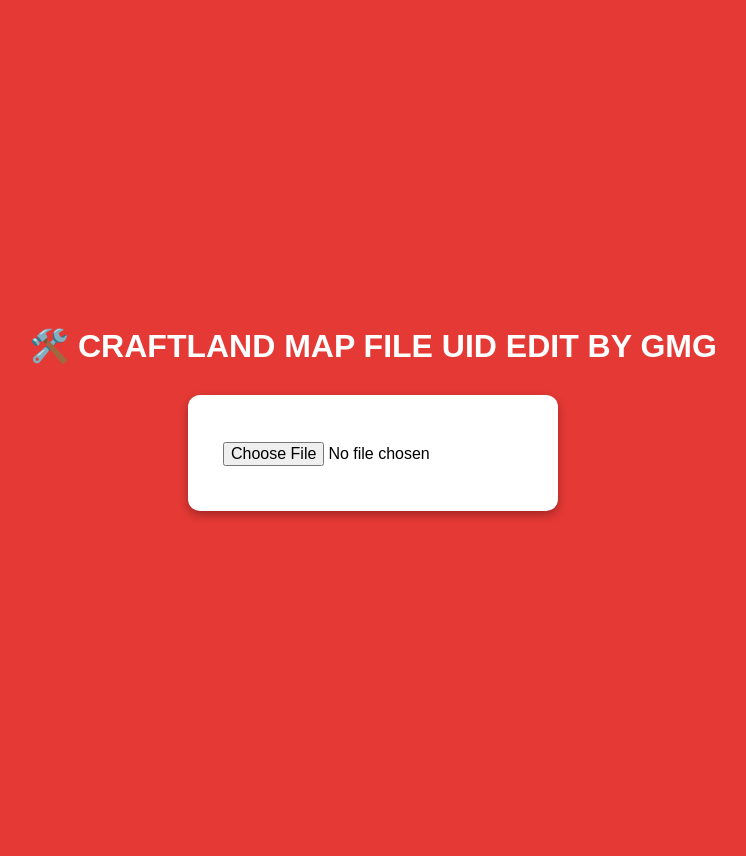
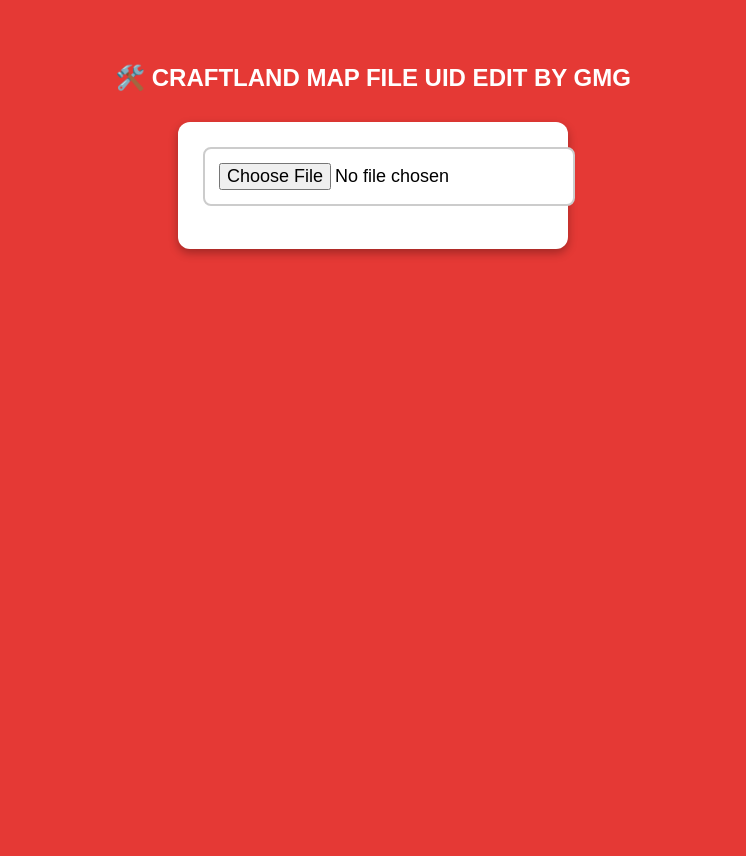
Before and after one commit to gmg181/GMGidinfo-web, a Flask app: page / in a window 1280 px wide. Shown: the whole page, without its empty margins (267-1013 px from the left). Before the commit the page ends 519 px from the top, so only its background shows below. Run offline with Flask 3, Linux system fonts and the light colour scheme.

Commit message:
Update index.html

```diff
--- a/templates/index.html
+++ b/templates/index.html
@@ -8,15 +8,17 @@
       display: flex;
       flex-direction: column;
       align-items: center;
-      justify-content: center;
+      justify-content: flex-start;
       min-height: 100vh;
       background-color: #e53935; /* Red background */
       color: #fff;
+      padding-top: 40px;
     }
 
-    h1, h3 {
+    h1 {
       text-align: center;
-      margin-bottom: 10px;
+      margin-bottom: 20px;
+      font-size: 24px;
     }
 
     form {
@@ -25,12 +27,21 @@
       padding: 25px;
       border-radius: 12px;
       box-shadow: 0 4px 10px rgba(0, 0, 0, 0.3);
-      width: 320px;
+      width: 340px;
       text-align: center;
-      margin-top: 20px;
+      margin-top: 10px;
     }
 
-    input[type="file"],
+    input[type="file"] {
+      padding: 14px;
+      font-size: 18px;
+      background-color: #fff;
+      border: 2px solid #ccc;
+      border-radius: 8px;
+      width: 100%;
+      margin-bottom: 10px;
+    }
+
     input[type="number"],
     button {
       width: 100%;
@@ -46,10 +57,11 @@
     }
 
     .filename-display {
-      margin-top: 10px;
+      margin-top: 8px;
       font-size: 14px;
       font-weight: bold;
       color: #fff;
+      text-align: center;
     }
   </style>
 </head>
```
